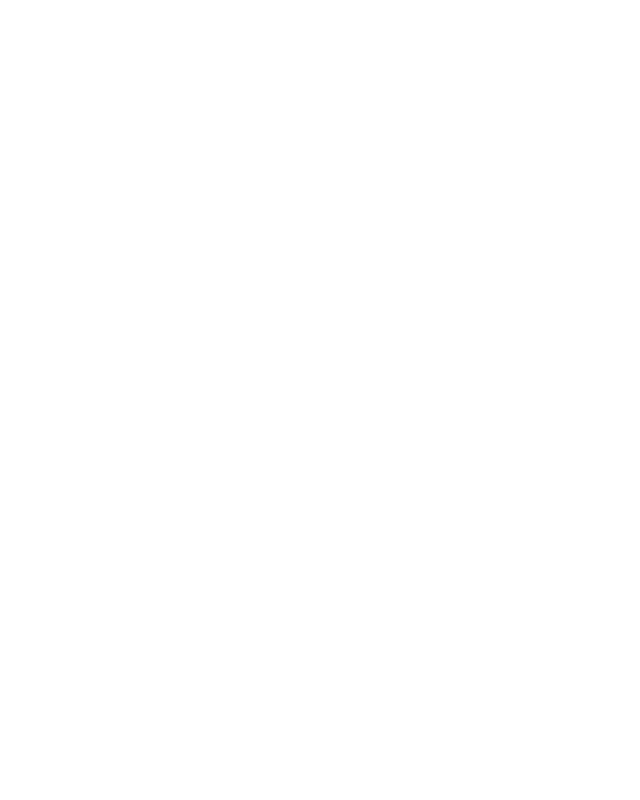
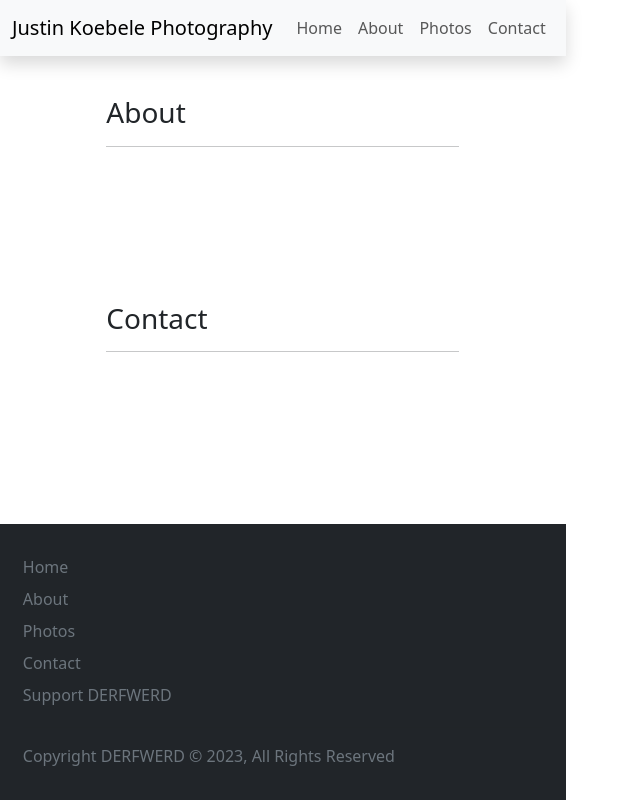
Before and after one commit to freddydrew/JKPhoto, a Django app: page /about/ in a window 1280 px wide. Before the commit the part shown is empty. Shown: the whole page, without its empty margins (0-640 px from the left). Run offline with Django 4.2, Linux system fonts and the light colour scheme; parts of the project's set-up code (start-up, migrations or seed data) failed here and were passed over; some libraries are stand-ins or nearby versions.

Commit message:
Add base, about pages. Add packages to apps.
Created the html, and css for the base and about pages. Also added
the bootstrap 5 app to the list o installed apps in settings. I
configured the static directories in the settings files. I made a
project on github to track tasks and made a repo as well.

```diff
--- a/requirements.txt
+++ b/requirements.txt
@@ -1,5 +1,9 @@
 asgiref==3.7.2
+beautifulsoup4==4.12.2
 Django==4.2.7
+django-bootstrap-v5==1.0.11
 django-dotenv==1.4.2
+Pillow==10.1.0
+soupsieve==2.5
 sqlparse==0.4.4
 typing_extensions==4.8.0
--- /dev/null
+++ b/static/css/stylesAbout.css
@@ -0,0 +1,5 @@
+.container{
+    margin-top: 5vh;
+    height: auto;
+    flex-grow: 3;
+}
--- /dev/null
+++ b/static/css/stylesBase.css
@@ -0,0 +1,22 @@
+
+body{
+    justify-self: flex-start;
+    flex-grow: 3;
+}
+
+/* Footer Styles */
+footer{
+    justify-self: self-end;
+    margin-top: 10%;
+}
+
+.footer-links {
+    padding-left: 2%;
+    padding-right: 2%;
+    list-style-type: none;
+    margin-top: 2%;
+}
+
+.footer-links a {
+    text-decoration: none;
+}
--- a/templates/about.html
+++ b/templates/about.html
@@ -1,3 +1,46 @@
 {%extends "base.html"%}
 {%block content%}
+
+<!-- Load Static -->
+{% load static %}
+
+<!-- Load CSS -->
+<link rel="stylesheet" href="{% static 'css/stylesAbout.css' %}">
+
+
+<div class="container">
+    <div class="row justify-content-center align-items-center">
+        <div class="col-12 col-lg-8">
+            <h3>
+                About
+            </h3>
+            <hr>
+            <p>
+
+            </p>
+        </div>
+    </div>
+</div>
+
+<div id="contact" class="container">
+    <div class="row justify-content-center align-items-center">
+        <div class="col-12 col-lg-8">
+            <h3>
+                Contact
+            </h3>
+            <hr>
+            <p>
+
+            </p>
+        </div>
+    </div>
+</div>
+
+<!-- <div class="container">
+    <div class="row justify-content-center align-items-center">
+        <div class="col-12 col-lg-8">
+
+        </div>
+    </div>
+</div> -->
 {%endblock content%}
--- a/templates/base.html
+++ b/templates/base.html
@@ -2,11 +2,105 @@
 <html lang="en">
 <head>
     <meta charset="UTF-8">
+    <meta http-equiv="X-UA-Compatible" content="IE=edge">
     <meta name="viewport" content="width=device-width, initial-scale=1.0">
-    <title>Document</title>
+    <title>JK Photo</title>
+
+    <!-- BOOTSTRAP v5 -->
+    <!-- Load the tag library -->
+    {% load bootstrap5 %}
+    <!-- Load CSS and JavaScript -->
+    {% bootstrap_css %}
+    {% bootstrap_javascript %}
+
+    <!-- Load Static -->
+    {% load static %}
+
+    <!-- Load CSS -->
+    <link rel="stylesheet" href="{% static 'css/stylesBase.css' %}">
+
+    <!-- Load favicon -->
+    <!-- <link rel="shortcut icon" type="image/png" href="{% static 'images/favicon.png' %}" > -->
+
+    <!-- Preview Info -->
+    <meta property="og:title" content="Justin Koebele Photo">
+    <meta name="description" content="A collection of photos.">
+    <meta property="og:description" content="A collection of photos.">
+    <!-- <meta property="og:image" content="{% static 'images/PagePreview.png'%}"> -->
 </head>
-<body>
 
+<body class="d-flex flex-column min-vh-100 h-100">
+    <!-- NAV BAR -->
+    <nav class="navbar navbar-expand-lg navbar-light bg-light shadow">
+        <div class="container-fluid">
+          <a class="navbar-brand" href="/">
+            <!-- <img src="{% static 'images/NavbarLogo.png' %}" width="50" height="50" alt="navbar-logo" -->
+            Justin Koebele Photography
+          </a>
+
+          <button class="navbar-toggler" type="button" data-bs-toggle="collapse" data-bs-target="#navbarSupportedContent" aria-controls="navbarSupportedContent" aria-expanded="false" aria-label="Toggle navigation">
+            <span class="navbar-toggler-icon"></span>
+          </button>
+
+
+
+          <div class="collapse navbar-collapse" id="navbarSupportedContent">
+            <ul class="navbar-nav me-auto mb-2 mb-lg-0">
+              <li class="nav-item">
+                <a class="nav-link" aria-current="page" href="/">Home</a>
+              </li>
+              <li class="nav-item">
+                <a class="nav-link" href="/about/">About</a>
+              </li>
+              <li class="nav-item">
+                <a class="nav-link" href="/">Photos</a>
+              </li>
+              <li class="nav-item">
+                <a class="nav-link" href="/about/#contact">Contact</a>
+              </li>
+            </ul>
+
+            <!-- <a href="https://www.buymeacoffee.com/derfwerd" class="nav-link ps-0 pe-1">
+                <img src="{% static 'images/bmc-button.svg' %}" height="38" alt="bmc-logo">
+            </a> -->
+<!--
+            <form action='/articles/search/' method="GET" class="d-flex">
+              <input class="form-control me-2" type="search" placeholder="Search All Posts" name="q" aria-label="Search">
+              <button class="btn btn-outline-secondary" type="submit">Search</button>
+            </form> -->
+          </div>
+        </div>
+      </nav>
+
+      {%block content%}
+      {%endblock content%}
+
+      <!-- STICKY FOOTER -->
+      <footer class="footer bg-dark py-3">
+        <div class="container-fluid text-muted">
+          <ul class="footer-links">
+            <li class="footer-item py-1">
+              <a class="link-secondary" href="/">Home</a>
+            </li>
+            <li class="footer-item py-1">
+              <a class="link-secondary" href="/about/">About</a>
+            </li>
+            <li class="footer-item py-1">
+              <a class="link-secondary" href="/">Photos</a>
+            </li>
+            <li class="footer-item py-1">
+              <a class="link-secondary" href="/about/#contact">Contact</a>
+            </li>
+            <li class="footer-item py-1">
+              <a class="link-secondary" href="https://www.buymeacoffee.com/derfwerd">Support DERFWERD</a>
+            </li>
+            <hr>
+            <li class="footer-item">
+              <span class="text-secondary">Copyright DERFWERD © 2023, All Rights Reserved</span>
+            </li>
+          </ul>
+        </div>
+      </footer>
 
 </body>
 </html>
```
Also changed, not shown: jkphoto/settings.py (+5 -2 lines), album/migrations/0001_initial.py (added), db.sqlite3.
